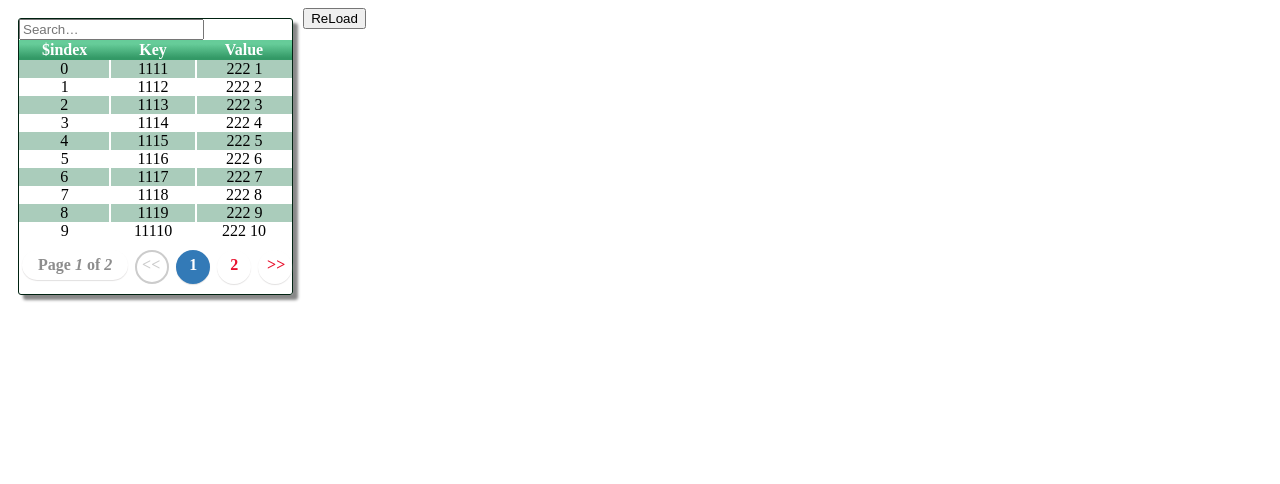
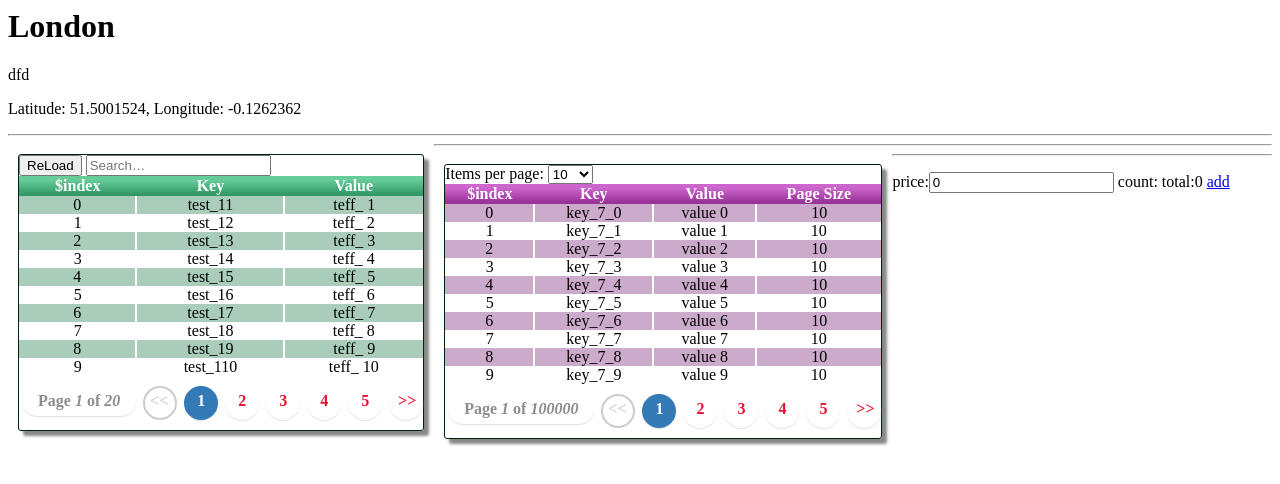
Before and after one commit to jefferchang/knockoutjs-example, a website: page app/page.html in a window 1280 px wide. Drawn offline with Linux system fonts and the light colour scheme; no server answers.

Commit message:
grunt intit

```diff
--- a/app/page.html
+++ b/app/page.html
@@ -26,7 +26,20 @@
     </button>
 
 </div>
---> <div id="testBinding2" class="bindingDiv">
+-->
+
+<div id="item1">
+    <h1 data-bind="text:city"> </h1> dfd
+    <p data-bind="with:test">
+        Latitude: <span data-bind="text:latitude"> </span>,
+        Longitude: <span data-bind="text:longitude"> </span>
+    </p>
+
+
+</div>
+<hr>
+<div id="testBinding2" class="bindingDiv">
+    <button    data-bind="click:pp">ReLoad</button>
     <input placeholder="Search…" type="search" name="q" data-bind="value: query, valueUpdate: 'keyup'" class="form-control"  autocomplete="off">
     <table>
         <thead>
@@ -40,48 +53,168 @@
         </tr>
         </tbody>
     </table>
-    <div data-bind="pageLinks: array"></div>
+    <div data-bind="pageLinks: filterArray,page: page"></div>
 
 </div>
-<button    onclick="pp()">ReLoad</button>
+
+
+<hr/>
+
+
+<div id="testBinding7" class="bindingDiv">
+    <div>Items per page: <span data-bind="pageSizeControl: serverMethod, pageSize: pageSize, showAllPageOption: true"></span></div>
+    <table>
+        <thead>
+        <tr><th>$index</th><th>Key</th><th>Value</th><th>Page Size</th></tr>
+        </thead>
+        <tbody data-bind="foreach: currentItems">
+        <tr>
+            <td data-bind="text: $index"></td>
+            <td data-bind="text: key"></td>
+            <td data-bind="text: value"></td>
+            <td class="parentPageSize" data-bind="text: $parent.pageSize"></td>
+        </tr>
+        </tbody>
+    </table>
+    <div data-bind="pageLinks: serverMethod, totalItems: totalItems"></div>
+</div>
+<hr>
+<div id="myTest">
+    <p data-bind="with:lines">
+        price:<input type="text" data-bind='value:productPrice,  valueUpdate: "afterkeydown"' />
+        count:<input type="text" data-bind='visible:productPrice() > 0,value: productCount, valueUpdate: "afterkeydown"' />
+        total:<span data-bind="text:total"></span>
+        <a data-bind='attr:{href:"/home/add/"+id,title:name}'>add</a>
+    </p>
+</div>
 </body>
 
+<script type="text/javascript">
+    var product = function () {
+        self = this;
+        self.id = 1;
+        self.name = "测试产品";
+        self.productPrice = ko.observable(0);
+        self.productCount = ko.observable(1);
+        self.total = ko.computed(function () {
+            return self.productCount() * self.productPrice();
+        });
+    }
+    var products = function () {
+        var self = this;
+        self.lines = ko.observable(new product());
+    }
+    ko.applyBindings(new products(),$("#myTest")[0]);
+</script>
+<script type="text/javascript">
+    ko.applyBindings({
+        city: "London",
+        test: ko.observable({
+            latitude: 51.5001524,
+            longitude:-0.1262362
+        })
+    },$('#item1')[0]);
+</script>
+<script type="text/javascript">
 
-
-<script type="text/javascript">
     function  pp() {
+        $.ajax({
+            url:"www.baidu.com",
+            success: function () {
                 var   array3 = [];
-    for(var c=1;c<20;c++){
-        array3.push( { key: 'test' + c, value: 'teff ' + c } );
+                for(var c=1;c<200;c++){
+                    array3.push( { key: 'mydk_2' + c, value: 'teff ' + c } );
+                }
+                viewModel2.array(array3);
+            },
+            error: function () {
+                var   array3 = [];
+                for(var c=1;c<200;c++){
+                    array3.push( { key: 'mydk_2' + c, value: 'teff ' + c } );
+                }
+                debugger;
+                viewModel2.array(array3);
             }
 
-     viewModel2.array(ko.observableArray(array3));
+        });
 
     }
-
-
     var array = [];
-     for(var c=1;c<20;c++){
-         array.push( { key: '111' + c, value: '222 ' + c } );
+    for(var c=1;c<200;c++){
+        array.push( { key: 'test_1' + c, value: 'teff_ ' + c } );
     }
     var viewModel2 = {
         array: ko.observableArray(array),
         pageSize: ko.observable(10),
         query: ko.observable(''),
-        filterArray:ko.observableArray(this.array)
+        page:ko.observable(1),
+        Page:ko.observable(1),
+        filterArray:this.array
 
     };
+    viewModel2.query.subscribe(function(d,df){
+        debugger;
+    })
     viewModel2.filterArray = ko.dependentObservable(function () {
+
         var search = this.query().toLowerCase();
         if(search){
-           return ko.utils.arrayFilter(array, function (obj) {
+            return ko.utils.arrayFilter( viewModel2.array(), function (obj) {
                 return obj.value.indexOf(search) >= 0;
             });
         }else{
-           return array;
+            return   viewModel2.array();
         }
     }, viewModel2);
     ko.applyBindings(viewModel2, $('#testBinding2')[0]);
+
+
+
+
+
+
+    var viewModel7 = {
+        currentItems: ko.observableArray(),
+        totalItems: ko.observable(0),
+        pageSize: ko.observable(10)
+    };
+    viewModel7.serverMethod = function (itemsPerPage, page){
+        var  itemsPerPage = 10;
+        var indexOfFirstItemOnCurrentPage = ((page - 1) * itemsPerPage);
+        var pageArray = [];
+        for(var c = indexOfFirstItemOnCurrentPage; c < indexOfFirstItemOnCurrentPage + itemsPerPage; c++) {
+            pageArray.push( { key: 'key_7_' + c, value: 'value ' + c } );
+        }
+
+        $.ajax({
+            url:"www.baidu.com",
+            success: function () {
+                var   array3 = [];
+                for(var c=1;c<200;c++){
+                    array3.push( { key: 'mydk_2' + c, value: 'teff ' + c } );
+                }
+                viewModel7.currentItems(pageArray);
+            },
+            error: function () {
+                var   array3 = [];
+                for(var c=1;c<200;c++){
+                    array3.push( { key: 'mydk_2' + c, value: 'teff ' + c } );
+                }
+                viewModel7.currentItems(pageArray);
+            }
+
+        });
+        //viewModel7.currentItems(pageArray);
+        viewModel7.totalItems(1000000);
+        return pageArray;
+    };
+    ko.applyBindings(viewModel7, $('#testBinding7')[0]);
+
+    viewModel7.pageSize(10);
+
+
+
+
     /*
 
      var initialData = [
```
Lines whose indentation alone changed are shown as unchanged.
